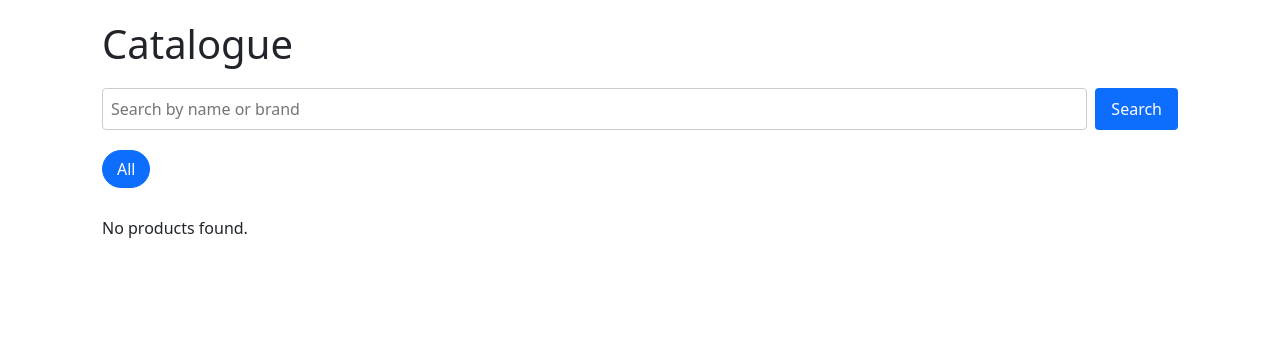
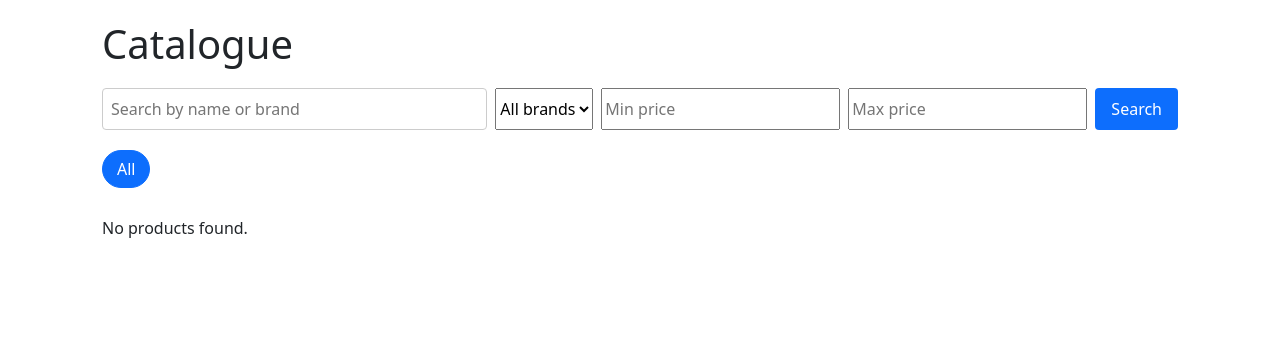
Before and after one commit to alexkotr1/PixelPartsFinalProject, a Django app: page /catalogue in a window 1280 px wide. Shown: the part 56-420 px from the top of the page. Run offline with Django 5.2, Linux system fonts and the light colour scheme; data that the repository does not hold is empty.

Commit message:
more catalogue filters

```diff
--- a/pixelparts/store/views.py
+++ b/pixelparts/store/views.py
@@ -45,6 +45,9 @@ def register(request):
 def catalogue(request):
     category_id = request.GET.get('category')
     searched = request.GET.get('search_text')
+    brand = request.GET.get('brand')
+    price_start = request.GET.get('price_start')
+    price_end = request.GET.get('price_end')
 
     products = Product.objects.all()
 
@@ -52,17 +55,40 @@ def catalogue(request):
         category_id = int(category_id)
         products = products.filter(category_id=category_id)
 
+    if brand:
+        products = products.filter(brand=brand)
+
+    if price_start:
+        products = products.filter(price__gte=price_start)
+    if price_end:
+        products = products.filter(price__lte=price_end)
+
     if searched:
         hits = []
         for product in products:
+            search_terms = searched.lower().strip().split(" ")
             if searched.lower() in product.name.lower() or searched.lower() in product.brand.lower():
                 hits.append(product)
+
+            elif len(search_terms) > 0:
+                for term in search_terms:
+                    if term in product.name.lower() or term in product.brand.lower() and product not in hits:
+                        hits.append(product)
+
         products = hits
 
     categories = Category.objects.all()
+    brands = Product.objects.values_list('brand', flat=True).distinct()
+    print(list(brands))
+
     return render(request, 'store/catalogue.html', {
         'products': products,
         'categories': categories,
         'selected_category_id': category_id,
         'search_text': "" if (searched and searched == "") or searched is None else searched,
+        'price_start': price_start,
+        'price_end': price_end,
+        'brand': brand,
+        'brands': brands,
+
     })
--- a/pixelparts/templates/store/catalogue.html
+++ b/pixelparts/templates/store/catalogue.html
@@ -10,9 +10,24 @@
         <h1>Catalogue</h1>
         <form class="search-form" method="get" action="{% url 'catalogue' %}">
             <input type="text" name="search_text" value="{{ search_text }}" placeholder="Search by name or brand" maxlength="100">
+
+            <select name="brand">
+                <option value="">All brands</option>
+                {% for brand in brands %}
+                    <script>console.log("{{ brand.name }}")</script>
+                    <option value="{{ brand }}" {% if brand == selected_brand %}selected{% endif %}>
+                        {{ brand }}
+                    </option>
+                {% endfor %}
+            </select>
+
+            <input type="number" name="price_start" value="{{ price_start }}" placeholder="Min price" min="0">
+            <input type="number" name="price_end" value="{{ price_end }}" placeholder="Max price" min="0">
+
             {% if selected_category_id %}
                 <input type="hidden" name="category" value="{{ selected_category_id }}">
             {% endif %}
+
             <button type="submit">Search</button>
         </form>
         <div class="filter-bar">
```
